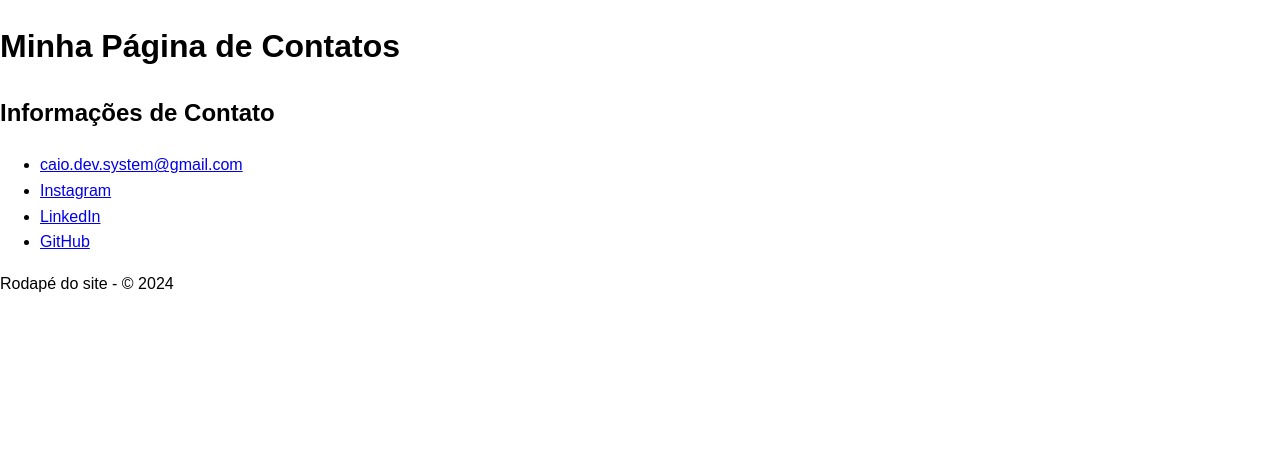
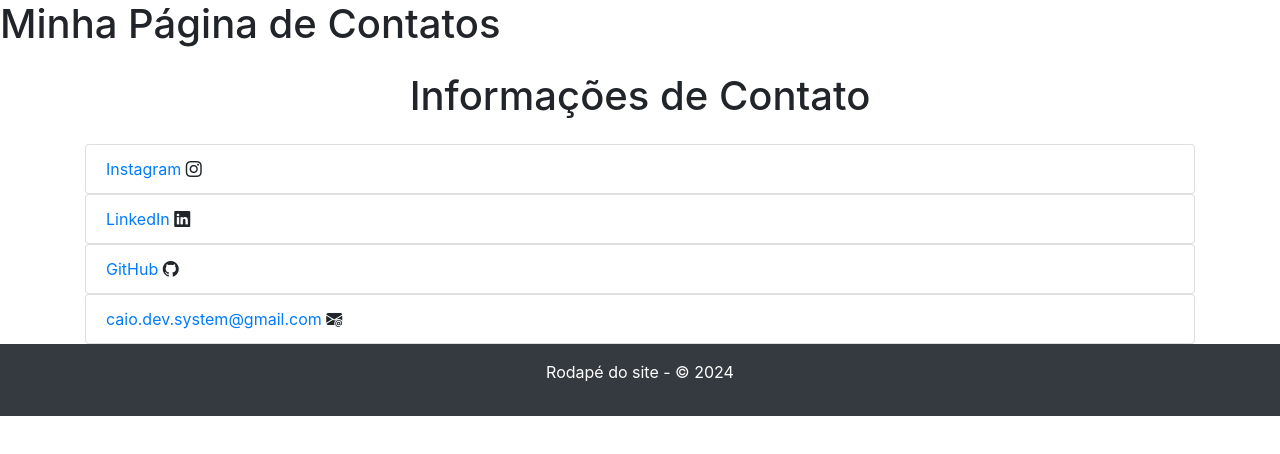
Before and after one commit to CaioSergio93/my-profiles-web-node, a website: page public/index.html in a window 1280 px wide. Drawn offline with nearby package versions, Linux system fonts and the light colour scheme.

Commit message:
update formulario

```diff
--- a/public/index.html
+++ b/public/index.html
@@ -1,10 +1,17 @@
 <!DOCTYPE html>
-<html lang="en">
+<html lang="pt-br">
 <head>
   <meta charset="UTF-8">
   <meta name="viewport" content="width=device-width, initial-scale=1.0">
   <title>Contato</title>
   <link rel="stylesheet" href="css/styles.css">
+
+  <link rel="stylesheet" href="https://cdn.jsdelivr.net/npm/bootstrap-icons@1.11.3/font/bootstrap-icons.css">
+  <link rel="stylesheet" href="https://maxcdn.bootstrapcdn.com/bootstrap/4.0.0/css/bootstrap.min.css">
+  <script src="https://code.jquery.com/jquery-3.2.1.slim.min.js"></script>
+  <script src="https://cdnjs.cloudflare.com/ajax/libs/popper.js/1.12.9/umd/popper.min.js"></script>
+  <script src="https://maxcdn.bootstrapcdn.com/bootstrap/4.0.0/js/bootstrap.min.js"></script>
+
 </head>
 <body>
 
@@ -13,21 +20,38 @@
   </header>
 
   <main>
-    <section id="content">
-      <h1>Informações de Contato</h1>
-      <ul>
-        <!-- Remova o link de e-mail -->
-        <li><a href="formulario.html">caio.dev.system@gmail.com</a></li>
-        <li><a href="https://www.instagram.com/caiosergiom" target="_blank">Instagram</a></li>
-        <li><a href="https://www.linkedin.com/in/caiosergiom" target="_blank">LinkedIn</a></li>
-        <li><a href="https://github.com/caiosergio93" target="_blank">GitHub</a></li>
-      </ul>
-    </section>
+    <section id="content" class="container mt-4">
+  <h1 class="text-center mb-4">Informações de Contato</h1>
+  <ul class="list-group">
+
+  <div>
+    <li class="list-group-item"><a href="https://www.instagram.com/caiosergiom" target="_blank">
+    Instagram</a> <i class="bi bi-instagram"></i> </li>
+  </div>
+
+  <div>
+    <li class="list-group-item"><a href="https://www.linkedin.com/in/caiosergiom" target="_blank">
+    LinkedIn</a> <i class="bi bi-linkedin"></i> </li>
+  </div>
+
+  <div>
+    <li class="list-group-item"><a href="https://github.com/caiosergio93" target="_blank">
+    GitHub</a> <i class="bi bi-github"></i> </li>
+  </div>
+
+  <div>
+    <li class="list-group-item"><a href="https://forms.gle/FHexituoEVnnnDkz8">
+    caio.dev.system@gmail.com</a> <i class="bi bi-envelope-at-fill"></i> </li>
+  </div>
+
+  </ul>
+</section>
   </main>
 
-  <footer>
-    <p>Rodapé do site - © 2024</p>
-  </footer>
+<footer class="bg-dark text-white p-3 text-center">
+  <p>Rodapé do site - © 2024</p>
+</footer>
+
 
   <script src="scripts/script.js"></script>
 
```
Also changed, not shown: package.json (added, +17 -0 lines), public/formulario.html (deleted, +0 -44 lines), public/scripts/scripts.js (deleted, +0 -37 lines), 1 other file.
